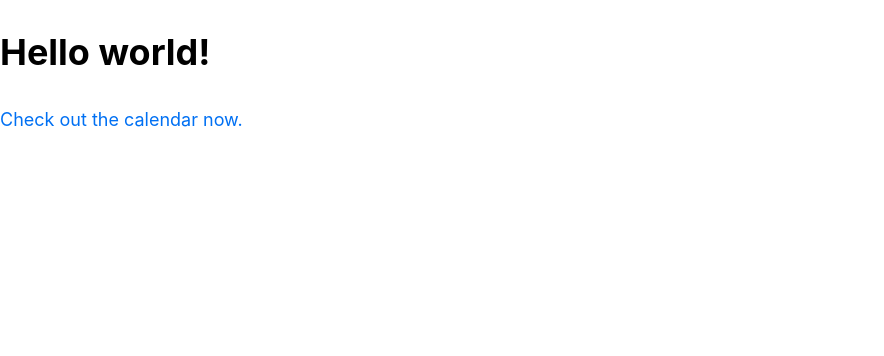
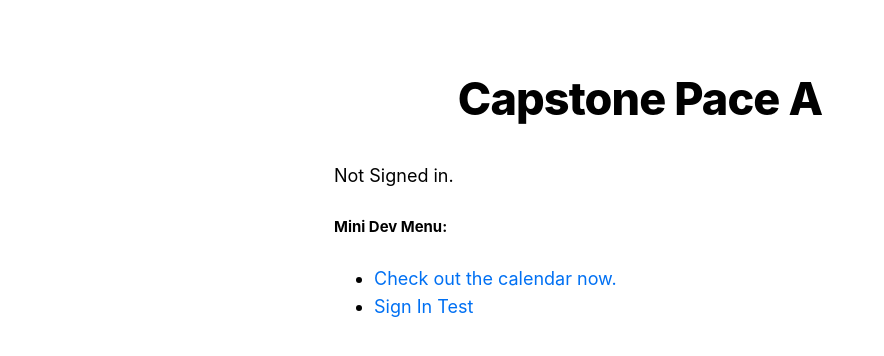
Before and after one commit to japser36/COSC-499-Pace-A, a Next.js app in the folder src/: page / in a window 1280 px wide. Shown: the top 356 px of the page, without its empty margins (0-884 px from the left). Built offline with nearby package versions, Linux system fonts and the light colour scheme; no server answers.

Commit message:
Set up Firebase Auth, added basic Auth UI, added basic layout

```diff
--- /dev/null
+++ b/src/components/layout.module.css
@@ -0,0 +1,25 @@
+.container {
+  max-width: 36rem;
+  padding: 0 1rem;
+  margin: 3rem auto 6rem;
+}
+
+.header {
+  display: flex;
+  flex-direction: column;
+  align-items: center;
+}
+
+.headerImage {
+  width: 6rem;
+  height: 6rem;
+}
+
+.headerHomeImage {
+  width: 8rem;
+  height: 8rem;
+}
+
+.backToHome {
+  margin: 3rem 0 0;
+}
--- /dev/null
+++ b/src/components/layout.tsx
@@ -0,0 +1,62 @@
+import Head from 'next/head'
+import styles from './layout.module.css'
+import utilStyles from '../styles/utils.module.css'
+import Link from 'next/link'
+
+export const siteTitle = 'Capstone Pace A'
+
+function renderTitle(title = ''): string {
+    return title ? `${title} | ${siteTitle}` : siteTitle
+}
+
+export default function Layout({
+    children,
+    home,
+    title = '',
+}: {
+    children: React.ReactNode
+    home?: boolean
+    title?: string
+}) {
+    const fullTitle = renderTitle(title)
+    return (
+        <div className={styles.container}>
+            <Head>
+                <meta name="description" content={`${fullTitle} - COSC 499 Project`} />
+                <meta
+                    property="og:image"
+                    content={`https://og-image.now.sh/${encodeURI(
+                        fullTitle,
+                    )}.png?theme=light&md=0&fontSize=75px&images=https%3A%2F%2Fassets.zeit.co%2Fimage%2Fupload%2Ffront%2Fassets%2Fdesign%2Fnextjs-black-logo.svg`}
+                />
+                <meta name="og:title" content={fullTitle} />
+                <meta name="twitter:card" content="summary_large_image" />
+                <title>{fullTitle}</title>
+            </Head>
+            <header className={styles.header}>
+                {home ? (
+                    <>
+                        <h1 className={utilStyles.heading2Xl}>{siteTitle}</h1>
+                    </>
+                ) : (
+                    <>
+                        <Link href="/">
+                            <a>
+                                <h1 className={utilStyles.headingLg}>{siteTitle}</h1>
+                            </a>
+                        </Link>
+                        <h2 className={utilStyles.heading2Xl}>{title}</h2>
+                    </>
+                )}
+            </header>
+            <main>{children}</main>
+            {!home && (
+                <div className={styles.backToHome}>
+                    <Link href="/">
+                        <a>← Back to home</a>
+                    </Link>
+                </div>
+            )}
+        </div>
+    )
+}
--- /dev/null
+++ b/src/lib/auth/useUser.ts
@@ -0,0 +1,47 @@
+// Based on https://github.com/vercel/next.js/blob/canary/examples/with-firebase-authentication/utils/auth/useUser.js
+import { useEffect, useState } from 'react'
+import { useRouter } from 'next/router'
+import firebase from 'firebase/app'
+import { getFirebaseAuth } from '../firebase'
+import { FirebaseAuth } from 'react-firebaseui'
+
+const useUser = () => {
+    const [user, setUser] = useState<firebase.User>()
+    const router = useRouter()
+
+    const logout = () => {
+        return getFirebaseAuth()
+            .signOut()
+            .then(() => {
+                // Sign-out successful.
+                console.log('Signed out successfully.')
+                router.push('/')
+            })
+            .catch((e) => {
+                console.error(e)
+            })
+    }
+
+    useEffect(() => {
+        // Firebase updates the id token every hour, this
+        // makes sure the react state and the cookie are
+        // both kept up to date
+        const cancelAuthListener = getFirebaseAuth().onIdTokenChanged(async (user) => {
+            if (user) {
+                // user still signed in
+                setUser(user)
+            } else {
+                // user is not signed in anymore
+                setUser(undefined)
+            }
+        })
+
+        return () => {
+            cancelAuthListener()
+        }
+    }, [])
+
+    return { user, logout }
+}
+
+export { useUser }
--- a/src/lib/firebase.ts
+++ b/src/lib/firebase.ts
@@ -1,6 +1,5 @@
 import firebase from 'firebase/app'
 import 'firebase/auth'
-import 'firebase/firestore'
 
 // Firebase configuration
 // For Firebase JS SDK v7.20.0 and later, measurementId is optional
@@ -15,6 +14,14 @@ const firebaseConfig = {
     measurementId: 'G-RFW1NNCPMF',
 }
 
-firebase.initializeApp(firebaseConfig)
-export const auth = firebase.auth()
-export const firestore = firebase.firestore()
+const initFirebase = () => {
+    // ensure only one instance of firebase running at once.
+    if (!firebase.apps.length) {
+        return firebase.initializeApp(firebaseConfig)
+    }
+    // return existing instance
+    return firebase.apps[0]
+}
+
+// get the firebase instance, return the auth instance
+export const getFirebaseAuth = () => initFirebase().auth()
--- a/src/package.json
+++ b/src/package.json
@@ -18,6 +18,7 @@
     "postcss-preset-env": "^6.7.0",
     "react": "16.13.1",
     "react-dom": "16.13.1",
+    "react-firebaseui": "^4.1.0",
     "remark": "^13.0.0",
     "remark-html": "^13.0.1",
     "sass": "^1.27.0",
--- a/src/pages/index.tsx
+++ b/src/pages/index.tsx
@@ -1,12 +1,31 @@
 import Link from 'next/link'
+import { useUser } from '../lib/auth/useUser'
+import Layout from '../components/layout'
 
 export default function Home() {
+    const { user, logout } = useUser()
     return (
-        <>
-            <h1>Hello world!</h1>
-            <Link href="/app/calendar">
-                <a>Check out the calendar now.</a>
-            </Link>
-        </>
+        <Layout home>
+            <p>{user ? 'Signed in.' : 'Not Signed in.'}</p>
+            <h5>Mini Dev Menu:</h5>
+            <ul>
+                <li>
+                    <Link href="/app/calendar">
+                        <a>Check out the calendar now.</a>
+                    </Link>
+                </li>
+                <li>
+                    {user ? (
+                        <Link href="/">
+                            <a onClick={() => logout()}>Sign Out Test</a>
+                        </Link>
+                    ) : (
+                        <Link href="/app/logintest">
+                            <a>Sign In Test</a>
+                        </Link>
+                    )}
+                </li>
+            </ul>
+        </Layout>
     )
 }
```
Also changed, not shown: src/components/FirebaseAuth.tsx (added, +23 -0 lines), src/pages/app/calendar.tsx (+3 -5 lines), src/pages/app/loggedin.tsx (added, +25 -0 lines), src/pages/app/logintest.tsx (added, +10 -0 lines), src/pages/app/shamus.tsx (line endings or trailing spaces), 1 other file (tests, documents, lock files or other folders).
